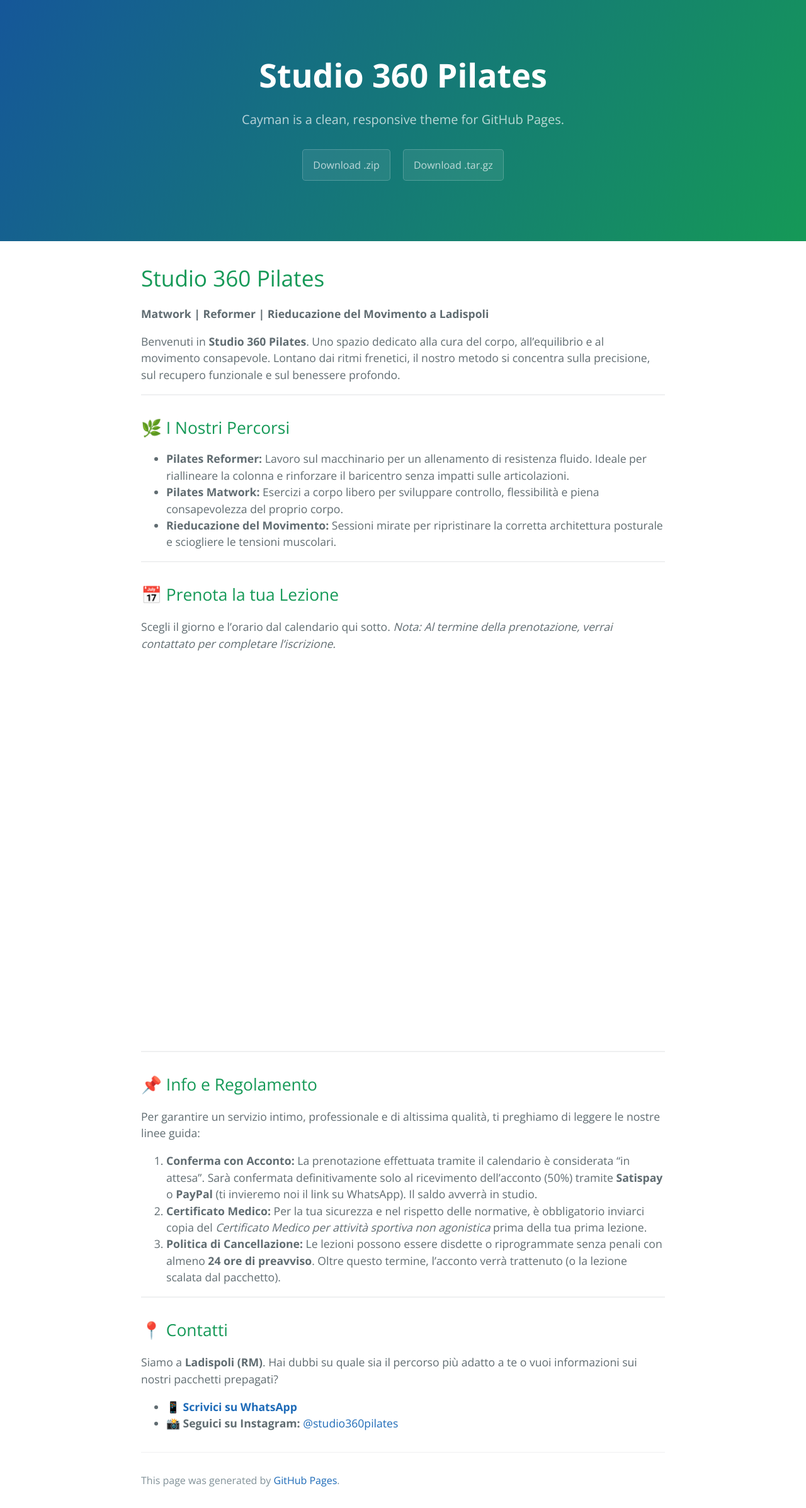
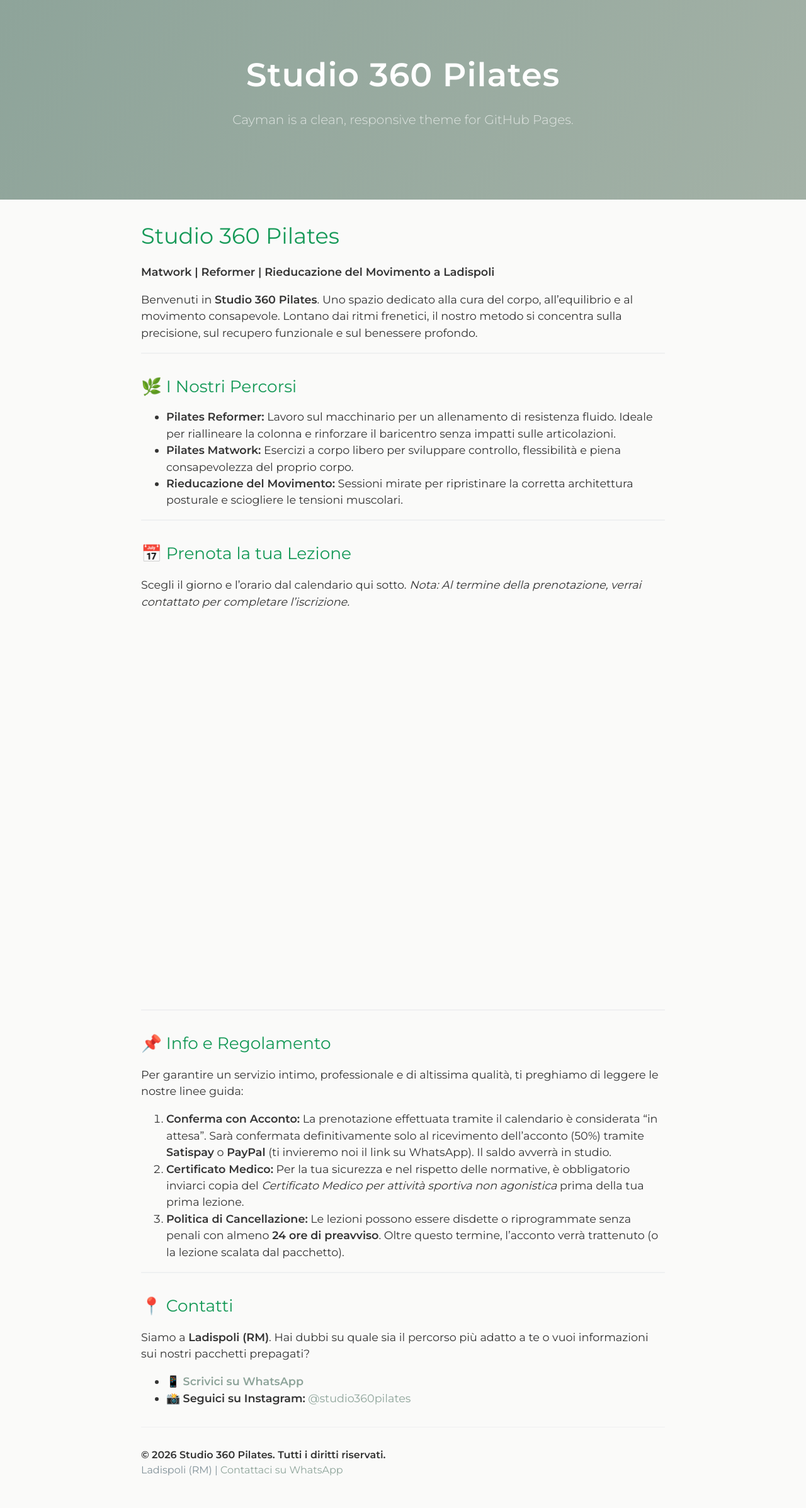
Before and after one commit to studio360pilates/studio360pilates.github.io, a Jekyll site: the page built from index.md, in a window 1280 px wide. Shown: the whole page at 63% size. Built offline with Jekyll 4.4.1, drawn with Linux system fonts in a browser that asks for light colours; a script that is not in the unit is left out; our own code applies the rules of GitHub Pages for plain Markdown files.

Commit message:
Enhance default layout for Italian localization
Updated the default layout to support Italian language and added custom styles.

```diff
--- a/_layouts/default.html
+++ b/_layouts/default.html
@@ -1,40 +1,73 @@
 <!DOCTYPE html>
-<html lang="{{ site.lang | default: "en-US" }}">
+<html lang="it">
   <head>
     <meta charset="UTF-8">
 
 {% seo %}
     <link rel="preconnect" href="https://fonts.gstatic.com">
-    <link rel="preload" href="https://fonts.googleapis.com/css?family=Open+Sans:400,700&display=swap" as="style" type="text/css" crossorigin>
+    <!-- Font elegante (Montserrat) per un look da studio professionale -->
+    <link rel="preload" href="https://fonts.googleapis.com/css2?family=Montserrat:wght@300;400;600&display=swap" as="style" type="text/css" crossorigin>
+    <link href="https://fonts.googleapis.com/css2?family=Montserrat:wght@300;400;600&display=swap" rel="stylesheet">
+
     <meta name="viewport" content="width=device-width, initial-scale=1">
-    <meta name="theme-color" content="#157878">
+    <!-- Colore del browser su mobile (Verde Salvia) -->
+    <meta name="theme-color" content="#8EA49A">
     <meta name="apple-mobile-web-app-status-bar-style" content="black-translucent">
     <link rel="stylesheet" href="{{ '/assets/css/style.css?v=' | append: site.github.build_revision | relative_url }}">
     {% include head-custom.html %}
+
+    <!-- Personalizzazione Colori: Salvia e Tortora -->
+    <style>
+      body {
+        font-family: 'Montserrat', sans-serif;
+        color: #333333; /* Grigio scuro, più morbido del nero puro */
+        background-color: #FAFAF9; /* Sfondo neutro, pulito e caldo */
+      }
+      .page-header {
+        /* Gradiente Verde Salvia */
+        background-color: #8EA49A;
+        background-image: linear-gradient(120deg, #8EA49A, #A3B1A6);
+      }
+      .project-name {
+        font-weight: 600;
+        letter-spacing: 1px;
+      }
+      .project-tagline {
+        font-weight: 300;
+      }
+      a {
+        color: #8EA49A;
+      }
+      a:hover {
+        color: #6B8076;
+      }
+      .btn {
+        background-color: #E5E0D8; /* Tortora */
+        color: #333333;
+        border-color: #D6D1C4;
+        transition: background-color 0.3s ease;
+      }
+      .btn:hover {
+        background-color: #D6D1C4;
+        color: #111111;
+      }
+    </style>
   </head>
   <body>
-    <a id="skip-to-content" href="#content">Skip to the content.</a>
+    <a id="skip-to-content" href="#content">Salta al contenuto.</a>
 
     <header class="page-header" role="banner">
-      <h1 class="project-name">{{ page.title | default: site.title | default: site.github.repository_name }}</h1>
-      <h2 class="project-tagline">{{ page.description | default: site.description | default: site.github.project_tagline }}</h2>
-      {% if site.github.is_project_page %}
-        <a href="{{ site.github.repository_url }}" class="btn">View on GitHub</a>
-      {% endif %}
-      {% if site.show_downloads %}
-        <a href="{{ site.github.zip_url }}" class="btn">Download .zip</a>
-        <a href="{{ site.github.tar_url }}" class="btn">Download .tar.gz</a>
-      {% endif %}
+      <!-- Se nel file _config.yml non ci sono i dati, usa i valori predefiniti per lo studio -->
+      <h1 class="project-name">{{ page.title | default: site.title | default: "Studio 360 Pilates" }}</h1>
+      <h2 class="project-tagline">{{ page.description | default: site.description | default: "Matwork • Reformer • Movimento Consapevole" }}</h2>
     </header>
 
     <main id="content" class="main-content" role="main">
       {{ content }}
 
       <footer class="site-footer">
-        {% if site.github.is_project_page %}
-          <span class="site-footer-owner"><a href="{{ site.github.repository_url }}">{{ site.github.repository_name }}</a> is maintained by <a href="{{ site.github.owner_url }}">{{ site.github.owner_name }}</a>.</span>
-        {% endif %}
-        <span class="site-footer-credits">This page was generated by <a href="https://pages.github.com">GitHub Pages</a>.</span>
+        <span class="site-footer-owner">© 2026 Studio 360 Pilates. Tutti i diritti riservati.</span>
+        <span class="site-footer-credits">Ladispoli (RM) | <a href="https://wa.me/39INSERISCI_TUO_NUMERO">Contattaci su WhatsApp</a></span>
       </footer>
     </main>
   </body>
```
